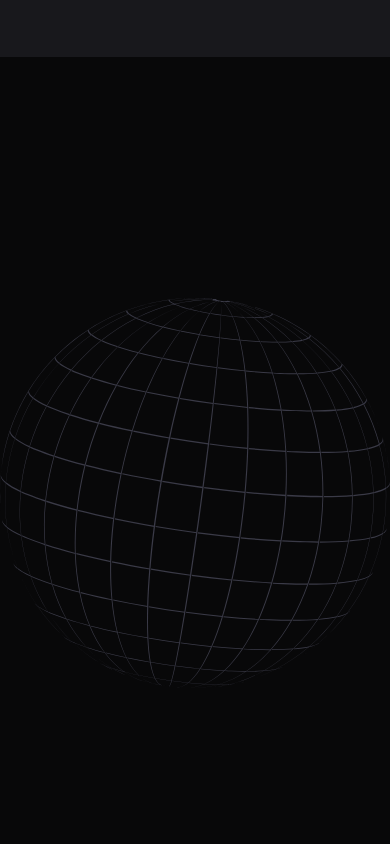
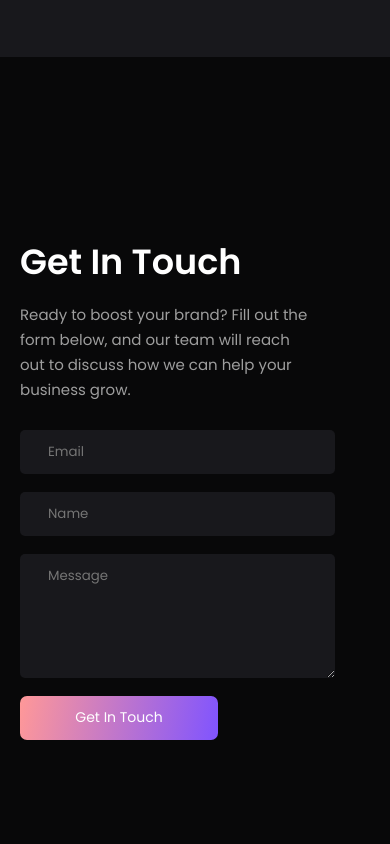
Before and after one commit to peterson-perez/coop-barcelona, a React (Vite) app: page / in a window 390 px wide. Shown: the part 2780-3624 px from the top of the page. Built offline with nearby package versions, Linux system fonts and the light colour scheme.

Commit message:
styles: responsive menu and contact form

```diff
--- a/src/components/Header.tsx
+++ b/src/components/Header.tsx
@@ -9,10 +9,10 @@ export const Header = () => {
         </div>
 
         <div className='menu-container'>
-        <input className="checkbox" type="checkbox" id="check" />
-        <label htmlFor="check" className="open-menu"><i className="fas fa-bars"></i></label>
+            <input className="checkbox" type="checkbox" id="check" />
+            <label htmlFor="check" className="open-menu"><i className="fas fa-bars"></i></label>
             <nav className='menu'>
-            <label htmlFor="check" className="close-menu"><i className="fas fa-times"></i></label>
+                <label htmlFor="check" className="close-menu"><i className="fas fa-times"></i></label>
                 <ul className='menu-items'>
                     <li><a className='menu-item' href='#home'>Home</a></li>
                     <li><a className='menu-item' href='#companies'>Testimonials</a></li>
--- a/src/styles/App.css
+++ b/src/styles/App.css
@@ -180,10 +180,8 @@ body {
         font-size: 20px;
     }
 
-
     .menu-items {
-        padding: 0 5px;
-        background-color: #080809;
+        padding: 20px;
         flex-direction: column;
     }
 
@@ -191,7 +189,12 @@ body {
         display: none;
         position: absolute;
         top: 40px;
-        right: -85px;
+        right: 5px;
+        background-color: #080809;
+        position: absolute;
+        border: #9E9E9E 1px solid;
+        border-radius: 5px;
+        padding: 0;
     }
 
     .open-menu,
@@ -206,7 +209,7 @@ body {
     .close-menu {
         background-color: #080809;
         text-align: end;
-        margin-right: 25px;
+        margin-right: 15px;
         font-size: 25px;
     }
 
--- a/src/styles/components/ContactForm.css
+++ b/src/styles/components/ContactForm.css
@@ -57,6 +57,15 @@
 
     @media screen and (max-width: 450px) {
 
+        & {
+            flex-direction: column-reverse;
+            align-items: center;
+        }
+
+        svg {
+            width: 80%;
+        }
+
         .contact-form-section {
             padding: 0 0 0 20px;
         }
--- a/src/styles/components/Footer.css
+++ b/src/styles/components/Footer.css
@@ -46,7 +46,8 @@ a {
 
 @media screen and (max-width: 450px){
     .footer{
-        padding: 20px;
+        padding: 30px;
+        flex-direction: column;
     }
 
     .footer-left-text-title{
```
